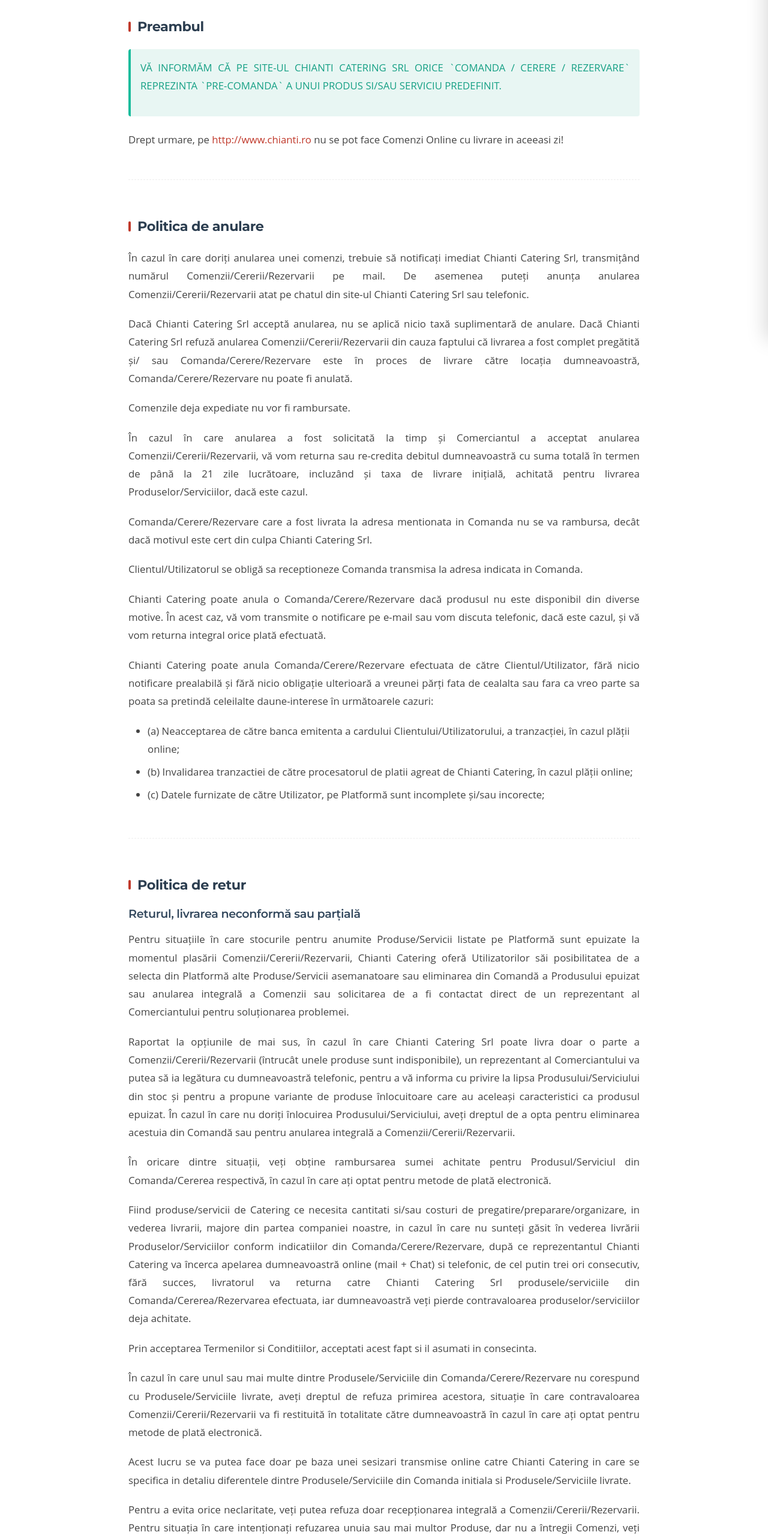
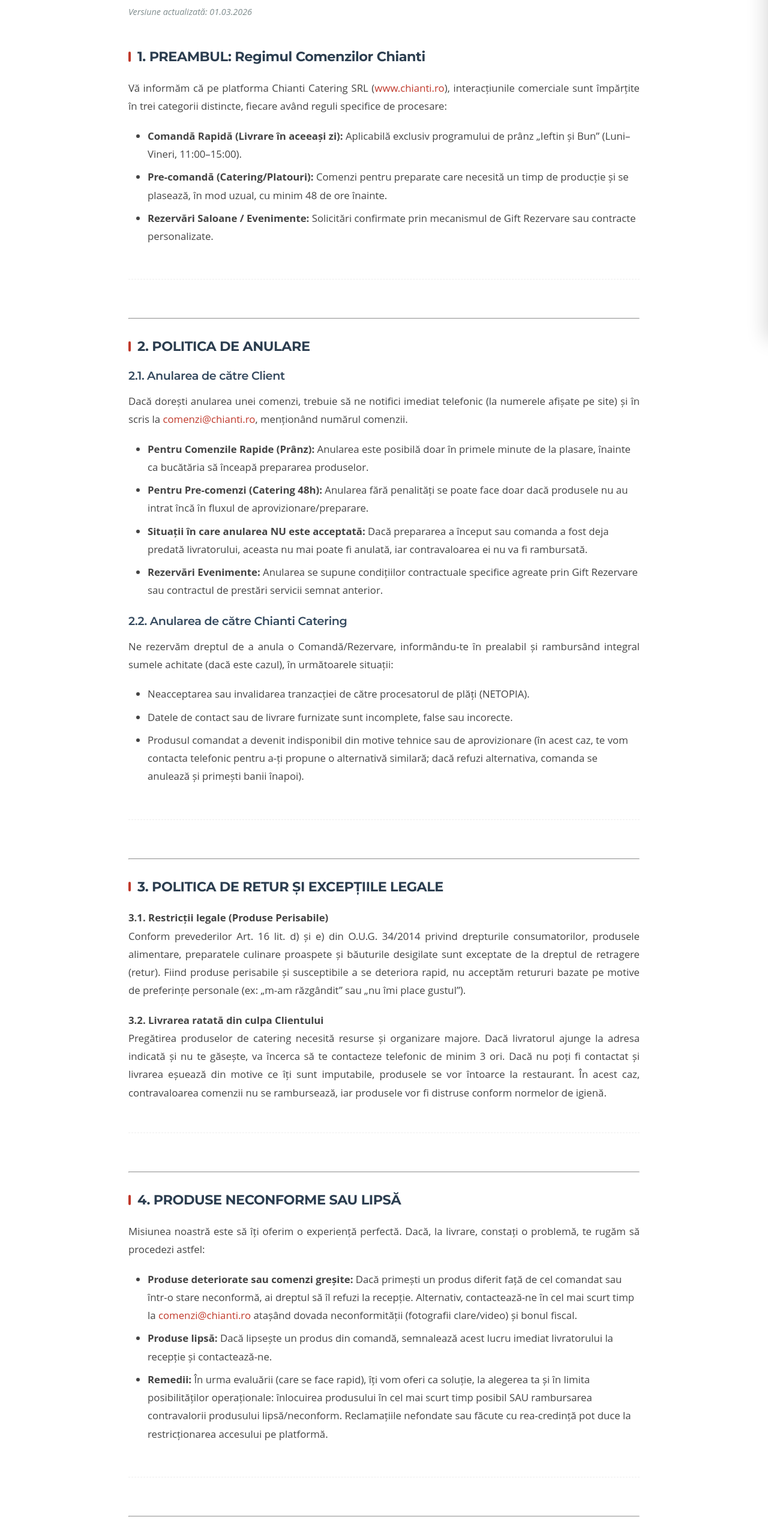
Before and after one commit to digitalhubmedia1-spec/proiect-chianti, a React (Vite) app: page /anulare in a window 1280 px wide. Shown: the part 234-2793 px from the top of the page at 60% size. Built offline with nearby package versions, Linux system fonts and the light colour scheme; no server answers; the database is empty.

Commit message:
Update Refund Policy content to 2026 version (exact 1:1 match)

```diff
--- a/src/pages/legal/RefundPolicy.jsx
+++ b/src/pages/legal/RefundPolicy.jsx
@@ -4,121 +4,73 @@ import './Terms.css';
 const RefundPolicy = () => {
     return (
         <div className="container py-5 terms-container">
-            <h1 className="text-center terms-header-title">Politica de retur / anulare</h1>
+            <h1 className="text-center terms-header-title">POLITICA DE ANULARE ȘI RETUR</h1>
+            <p className="text-center terms-update-date">Versiune actualizată: 01.03.2026</p>
 
             <section className="mb-5 terms-section">
-                <h3>Preambul</h3>
-                <div className="alert-info-custom">
-                    <p className="font-weight-bold mb-0">VĂ INFORMĂM CĂ PE SITE-UL CHIANTI CATERING SRL ORICE `COMANDA / CERERE / REZERVARE` REPREZINTA `PRE-COMANDA` A UNUI PRODUS SI/SAU SERVICIU PREDEFINIT.</p>
-                </div>
-                <p>
-                    Drept urmare, pe <a href="http://www.chianti.ro" className="terms-link">http://www.chianti.ro</a> nu se pot face Comenzi Online cu livrare in aceeasi zi!
-                </p>
-            </section>
-
-            <section className="mb-5 terms-section">
-                <h3>Politica de anulare</h3>
-                <p>
-                    În cazul în care doriți anularea unei comenzi, trebuie să notificați imediat Chianti Catering Srl, transmițând numărul Comenzii/Cererii/Rezervarii pe mail. De asemenea puteți anunța anularea Comenzii/Cererii/Rezervarii atat pe chatul din site-ul Chianti Catering Srl sau telefonic.
-                </p>
-                <p>
-                    Dacă Chianti Catering Srl acceptă anularea, nu se aplică nicio taxă suplimentară de anulare. Dacă Chianti Catering Srl refuză anularea Comenzii/Cererii/Rezervarii din cauza faptului că livrarea a fost complet pregătită și/ sau Comanda/Cerere/Rezervare este în proces de livrare către locația dumneavoastră, Comanda/Cerere/Rezervare nu poate fi anulată.
-                </p>
-                <p>
-                    Comenzile deja expediate nu vor fi rambursate.
-                </p>
-                <p>
-                    În cazul în care anularea a fost solicitată la timp și Comerciantul a acceptat anularea Comenzii/Cererii/Rezervarii, vă vom returna sau re-credita debitul dumneavoastră cu suma totală în termen de până la 21 zile lucrătoare, incluzând și taxa de livrare inițială, achitată pentru livrarea Produselor/Serviciilor, dacă este cazul.
-                </p>
-                <p>
-                    Comanda/Cerere/Rezervare care a fost livrata la adresa mentionata in Comanda nu se va rambursa, decât dacă motivul este cert din culpa Chianti Catering Srl.
-                </p>
-                <p>
-                    Clientul/Utilizatorul se obligă sa receptioneze Comanda transmisa la adresa indicata in Comanda.
-                </p>
-                <p>
-                    Chianti Catering poate anula o Comanda/Cerere/Rezervare dacă produsul nu este disponibil din diverse motive. În acest caz, vă vom transmite o notificare pe e-mail sau vom discuta telefonic, dacă este cazul, și vă vom returna integral orice plată efectuată.
-                </p>
-                <p>
-                    Chianti Catering poate anula Comanda/Cerere/Rezervare efectuata de către Clientul/Utilizator, fără nicio notificare prealabilă și fără nicio obligație ulterioară a vreunei părți fata de cealalta sau fara ca vreo parte sa poata sa pretindă celeilalte daune-interese în următoarele cazuri:
-                </p>
+                <h3>1. PREAMBUL: Regimul Comenzilor Chianti</h3>
+                <p>Vă informăm că pe platforma Chianti Catering SRL (<a href="http://www.chianti.ro" className="terms-link">www.chianti.ro</a>), interacțiunile comerciale sunt împărțite în trei categorii distincte, fiecare având reguli specifice de procesare:</p>
                 <ul>
-                    <li>(a) Neacceptarea de către banca emitenta a cardului Clientului/Utilizatorului, a tranzacției, în cazul plății online;</li>
-                    <li>(b) Invalidarea tranzactiei de către procesatorul de platii agreat de Chianti Catering, în cazul plății online;</li>
-                    <li>(c) Datele furnizate de către Utilizator, pe Platformă sunt incomplete și/sau incorecte;</li>
+                    <li><strong>Comandă Rapidă (Livrare în aceeași zi):</strong> Aplicabilă exclusiv programului de prânz „Ieftin și Bun” (Luni–Vineri, 11:00–15:00).</li>
+                    <li><strong>Pre-comandă (Catering/Platouri):</strong> Comenzi pentru preparate care necesită un timp de producție și se plasează, în mod uzual, cu minim 48 de ore înainte.</li>
+                    <li><strong>Rezervări Saloane / Evenimente:</strong> Solicitări confirmate prin mecanismul de Gift Rezervare sau contracte personalizate.</li>
                 </ul>
             </section>
 
+            <hr className="my-5" />
+
             <section className="mb-5 terms-section">
-                <h3>Politica de retur</h3>
+                <h3>2. POLITICA DE ANULARE</h3>
+                <h4>2.1. Anularea de către Client</h4>
+                <p>Dacă dorești anularea unei comenzi, trebuie să ne notifici imediat telefonic (la numerele afișate pe site) și în scris la <a href="mailto:comenzi@chianti.ro" className="terms-link">comenzi@chianti.ro</a>, menționând numărul comenzii.</p>
+                <ul>
+                    <li><strong>Pentru Comenzile Rapide (Prânz):</strong> Anularea este posibilă doar în primele minute de la plasare, înainte ca bucătăria să înceapă prepararea produselor.</li>
+                    <li><strong>Pentru Pre-comenzi (Catering 48h):</strong> Anularea fără penalități se poate face doar dacă produsele nu au intrat încă în fluxul de aprovizionare/preparare.</li>
+                    <li><strong>Situații în care anularea NU este acceptată:</strong> Dacă prepararea a început sau comanda a fost deja predată livratorului, aceasta nu mai poate fi anulată, iar contravaloarea ei nu va fi rambursată.</li>
+                    <li><strong>Rezervări Evenimente:</strong> Anularea se supune condițiilor contractuale specifice agreate prin Gift Rezervare sau contractul de prestări servicii semnat anterior.</li>
+                </ul>
 
-                <h4 className="mt-4">Returul, livrarea neconformă sau parțială</h4>
-                <p>
-                    Pentru situațiile în care stocurile pentru anumite Produse/Servicii listate pe Platformă sunt epuizate la momentul plasării Comenzii/Cererii/Rezervarii, Chianti Catering oferă Utilizatorilor săi posibilitatea de a selecta din Platformă alte Produse/Servicii asemanatoare sau eliminarea din Comandă a Produsului epuizat sau anularea integrală a Comenzii sau solicitarea de a fi contactat direct de un reprezentant al Comerciantului pentru soluționarea problemei.
-                </p>
-                <p>
-                    Raportat la opțiunile de mai sus, în cazul în care Chianti Catering Srl poate livra doar o parte a Comenzii/Cererii/Rezervarii (întrucât unele produse sunt indisponibile), un reprezentant al Comerciantului va putea să ia legătura cu dumneavoastră telefonic, pentru a vă informa cu privire la lipsa Produsului/Serviciului din stoc și pentru a propune variante de produse înlocuitoare care au aceleași caracteristici ca produsul epuizat. În cazul în care nu doriți înlocuirea Produsului/Serviciului, aveți dreptul de a opta pentru eliminarea acestuia din Comandă sau pentru anularea integrală a Comenzii/Cererii/Rezervarii.
-                </p>
-                <p>
-                    În oricare dintre situații, veți obține rambursarea sumei achitate pentru Produsul/Serviciul din Comanda/Cererea respectivă, în cazul în care ați optat pentru metode de plată electronică.
-                </p>
-                <p>
-                    Fiind produse/servicii de Catering ce necesita cantitati si/sau costuri de pregatire/preparare/organizare, in vederea livrarii, majore din partea companiei noastre, in cazul în care nu sunteți găsit în vederea livrării Produselor/Serviciilor conform indicatiilor din Comanda/Cerere/Rezervare, după ce reprezentantul Chianti Catering va încerca apelarea dumneavoastră online (mail + Chat) si telefonic, de cel putin trei ori consecutiv, fără succes, livratorul va returna catre Chianti Catering Srl produsele/serviciile din Comanda/Cererea/Rezervarea efectuata, iar dumneavoastră veți pierde contravaloarea produselor/serviciilor deja achitate.
-                </p>
-                <p>
-                    Prin acceptarea Termenilor si Conditiilor, acceptati acest fapt si il asumati in consecinta.
-                </p>
-                <p>
-                    În cazul în care unul sau mai multe dintre Produsele/Serviciile din Comanda/Cerere/Rezervare nu corespund cu Produsele/Serviciile livrate, aveți dreptul de refuza primirea acestora, situație în care contravaloarea Comenzii/Cererii/Rezervarii va fi restituită în totalitate către dumneavoastră în cazul în care ați optat pentru metode de plată electronică.
-                </p>
-                <p>
-                    Acest lucru se va putea face doar pe baza unei sesizari transmise online catre Chianti Catering in care se specifica in detaliu diferentele dintre Produsele/Serviciile din Comanda initiala si Produsele/Serviciile livrate.
-                </p>
-                <p>
-                    Pentru a evita orice neclaritate, veți putea refuza doar recepționarea integrală a Comenzii/Cererii/Rezervarii. Pentru situația în care intenționați refuzarea unuia sau mai multor Produse, dar nu a întregii Comenzi, veți avea posibilitatea de a parcurge procedura de retur în condițiile descrise mai jos.
-                </p>
-                <p>
-                    Dacă după livrare constatați existența unor produse lipsă, neconforme sau deteriorate vă rugam să ne contactați in Help Center-ul din aplicație sau la adresa de e-mail: <a href="mailto:comenzi@chianti.ro" className="terms-link">comenzi@chianti.ro</a>. În conformitate cu art. 11 din Legea 449/2003, în cazul lipsei conformitatii Produselor livrate, puteți solicita înlocuirea produsului sau returnarea produsului si a contravalorii acestuia. Înlocuirea produsului este posibila doar în limita posibilitatii inlocuirii/pregatirii/prepararii acestuia in timp util. Din motive de igienă și protecție a sănătății, înlocuirile sau returnările nu sunt acceptate pentru alimentele gătite sau pentru produsele susceptibile a se deteriora rapid.
-                </p>
-                <p>
-                    Pentru a putea evalua gravitatea situației, va fi necesar să ne transmiteți dovada neconformității (poze, înregistrări video, etc.). În funcție de gravitatea situației și dacă se va constata că reclamația dumneavoastră este întemeiată veți avea dreptul, după caz, la înlocuirea Produsului/Serviciului (acolo unde este posibil) sau la rambursarea totală sau parțială a contravalorii Comenzii/Cererii.
-                </p>
-                <p>
-                    În toate cazurile, cheltuielile de returnare sau înlocuire suplimentare vor fi suportate de dumneavoastră.
-                </p>
-                <p>
-                    Reclamațiile efectuate cu rea-credință și/sau folosirea abuzivă a Platformei, în vederea obținerii contravalorii comenzilor pot atrage suspendarea sau blocarea accesului dumneavoastră in viitor la Platformă.
-                </p>
-                <p>
-                    În cazul în care unul sau mai multe dintre Produsele/Serviciile din Comandă au fost înlocuite iar prețul acestora este mai mare decât prețul Produsului selectat inițial, veți avea dreptul la rambursarea diferenței de preț, dacă înlocuirea a fost realizată fără acordul dumneavoastră prealabil. Prețul Produselor care au înlocuite cu acord prealabil, va fi suportat integral de dumneavoastră, în eventualitatea în care acesta este mai mare decât prețul Produsului selectat inițial.
-                </p>
-                <p>
-                    În cazul în care unul sau mai multe dintre Produsele/Serviciile din Comanda/Cerere lipsesc din comanda livrată, veți avea dreptul la rambursarea sumei achitate pentru Produsul/Serviciul lipsă. Într-un astfel de caz, va trebui să transmiteți dovada prezenței produsului lipsă pe bonul/factura fiscala, sa o evidentiati la receptie și să precizați echipei de livrare acest aspect. De asemenea, trebuie comunicat de indata atat pe mail cat si telefonic incidental catre Chianti Catering Srl.
-                </p>
-                <p>
-                    Chianti Catering Srl, prin reprezentantii sai, vor lua de indata masuri de remediere a acestor aspecte si vor gasi cele mai bune solutii in acest sens.
-                </p>
-                <p>
-                    Pentru a evita orice neclaritate, conform art. 16 din O.U.G. 34/2014 privind drepturile consumatorilor în contractele încheiate cu profesionistii, sunt exceptate de la dreptul de retragere produsele sigilate care nu pot fi returnate din motive de protecţie a sănătăţii sau din motive de igienă şi care au fost realizate la comanda pentru un consumator, precum și produsele din categoria proaspete și congelate, legume–fructe, pește și panificație (produse care sunt susceptibile a se deteriora rapid, cum ar fi cele din clasa de preparate dedicate meniurilor de catering dedicate evenimentelor).
-                </p>
-                <p>
-                    Returnarea Produselor/Serviciilor va fi supusă în orice situație politicii de retur a Chianti Catering Srl, analiza fiind facuta în baza comenzii, facturii emise sau a bonului fiscal și a cărții dumneavoastră de identitate. In urma analizei efectuate, va exista o propunere de solutionare ce trebuie acceptata de ambele parti.
-                </p>
-                <p>
-                    Cheltuielile directe de returnare a Produselor vor cadea, conform legii, in sarcina Clientului/Utilizator.
-                </p>
-                <p>
-                    Contravaloarea Produselor/Serviciilor din Comanda/Cererea care au fost returnate de dumneavoastră, atât prin denunțarea unilaterală a contractului de vânzare la distanță, în conformitate cu dispozițiile O.U.G.34/2014, cât și pentru motivele de neconfirmitate enumerate mai sus, va fi rambursată în mod direct de Chianti Catering Srl, prin metodele stabilite împreună cu dumneavoastră (numerar, banca, card de credit, vouchere contravaloare, etc).
-                </p>
-                <p>
-                    Pentru oricare motiv de rambursare a sumelor plătite, contravaloarea Produselor/Serviciilor în legătură cu care au fost formulate reclamații și care au fost soluționate în mod favorabil, va fi rambursată în mod direct de către Chianti Catering într-un termen de cel mult 30 de zile, termen ce va începe să curgă de la momentul soluționării reclamației.
-                </p>
-                <p>
-                    Astfel, contravaloarea Produsului/elor si/sau Serviilor va fi restituită după cum urmează: (i) pentru Comenzile achitate cu card bancar prin restituire in contul din care a fost efectuata plata, iar (ii) pentru Comenzile achitate ramburs prin restituirea contravalorii Produsului/elor in contul IBAN pus la dispoziție de către dumneavoastră.
-                </p>
-                <p>
-                    Contravaloarea serviciilor suplimentare incluzand transportul/returul Produselor/Serviciilor, achitata de către dumneavoastră, nu se rambursează.
-                </p>
+                <h4>2.2. Anularea de către Chianti Catering</h4>
+                <p>Ne rezervăm dreptul de a anula o Comandă/Rezervare, informându-te în prealabil și rambursând integral sumele achitate (dacă este cazul), în următoarele situații:</p>
+                <ul>
+                    <li>Neacceptarea sau invalidarea tranzacției de către procesatorul de plăți (NETOPIA).</li>
+                    <li>Datele de contact sau de livrare furnizate sunt incomplete, false sau incorecte.</li>
+                    <li>Produsul comandat a devenit indisponibil din motive tehnice sau de aprovizionare (în acest caz, te vom contacta telefonic pentru a-ți propune o alternativă similară; dacă refuzi alternativa, comanda se anulează și primești banii înapoi).</li>
+                </ul>
+            </section>
+
+            <hr className="my-5" />
+
+            <section className="mb-5 terms-section">
+                <h3>3. POLITICA DE RETUR ȘI EXCEPȚIILE LEGALE</h3>
+                <p><strong>3.1. Restricții legale (Produse Perisabile)</strong><br />
+                Conform prevederilor Art. 16 lit. d) și e) din O.U.G. 34/2014 privind drepturile consumatorilor, produsele alimentare, preparatele culinare proaspete și băuturile desigilate sunt exceptate de la dreptul de retragere (retur). Fiind produse perisabile și susceptibile a se deteriora rapid, nu acceptăm retururi bazate pe motive de preferințe personale (ex: „m-am răzgândit” sau „nu îmi place gustul”).</p>
+                <p><strong>3.2. Livrarea ratată din culpa Clientului</strong><br />
+                Pregătirea produselor de catering necesită resurse și organizare majore. Dacă livratorul ajunge la adresa indicată și nu te găsește, va încerca să te contacteze telefonic de minim 3 ori. Dacă nu poți fi contactat și livrarea eșuează din motive ce îți sunt imputabile, produsele se vor întoarce la restaurant. În acest caz, contravaloarea comenzii nu se rambursează, iar produsele vor fi distruse conform normelor de igienă.</p>
+            </section>
+
+            <hr className="my-5" />
+
+            <section className="mb-5 terms-section">
+                <h3>4. PRODUSE NECONFORME SAU LIPSĂ</h3>
+                <p>Misiunea noastră este să îți oferim o experiență perfectă. Dacă, la livrare, constați o problemă, te rugăm să procedezi astfel:</p>
+                <ul>
+                    <li><strong>Produse deteriorate sau comenzi greșite:</strong> Dacă primești un produs diferit față de cel comandat sau într-o stare neconformă, ai dreptul să îl refuzi la recepție. Alternativ, contactează-ne în cel mai scurt timp la <a href="mailto:comenzi@chianti.ro" className="terms-link">comenzi@chianti.ro</a> atașând dovada neconformității (fotografii clare/video) și bonul fiscal.</li>
+                    <li><strong>Produse lipsă:</strong> Dacă lipsește un produs din comandă, semnalează acest lucru imediat livratorului la recepție și contactează-ne.</li>
+                    <li><strong>Remedii:</strong> În urma evaluării (care se face rapid), îți vom oferi ca soluție, la alegerea ta și în limita posibilităților operaționale: înlocuirea produsului în cel mai scurt timp posibil SAU rambursarea contravalorii produsului lipsă/neconform. Reclamațiile nefondate sau făcute cu rea-credință pot duce la restricționarea accesului pe platformă.</li>
+                </ul>
+            </section>
+
+            <hr className="my-5" />
+
+            <section className="mb-5 terms-section">
+                <h3>5. PROCESAREA RAMBURSĂRILOR</h3>
+                <p>Toate rambursările aprobate (pentru anulări valide, produse lipsă sau neconforme) se procesează prompt.</p>
+                <ul>
+                    <li><strong>Suma va fi returnată</strong> în termen de maxim 14 zile calendaristice de la data soluționării favorabile a reclamației/anulării.</li>
+                    <li><strong>Metoda de rambursare:</strong> Contravaloarea va fi restituită în contul aferent cardului cu care s-a făcut plata online. Pentru comenzile achitate ramburs/numerar, restituirea se va face într-un cont bancar (IBAN) furnizat de tine în scris.</li>
+                    <li><strong>Taxele de livrare:</strong> Dacă reclamația vizează doar o parte din comandă (ex: un sinmgur produs lipsă), taxa de livrare inițială nu se rambursează.</li>
+                </ul>
             </section>
         </div>
     );
```
